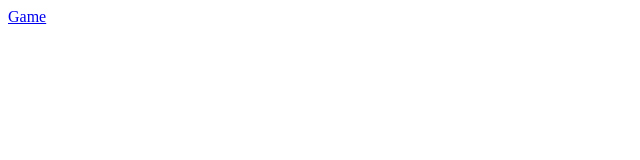
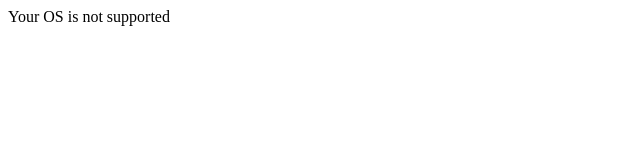
Before and after one commit to Tejas3-max/Tejas3-max.github.io, a plain HTML site: page index.html in a window 1280 px wide. Shown: the whole page, without its empty margins (0-640 px from the left). Drawn offline with Linux system fonts and the light colour scheme.

Commit message:
Update index.html

```diff
--- a/index.html
+++ b/index.html
@@ -9,9 +9,9 @@
     </head>
 
     <body>
-        <a href="https://play.google.com/store/apps/details?id=com.stickman.warriors.stickwarriors.dragon.shadow.fight">Game</a>
+       <!-- <a href="https://play.google.com/store/apps/details?id=com.stickman.warriors.stickwarriors.dragon.shadow.fight">Game</a>-->
         <div class="message"></div>
-        <!--<script src="app.js"></script>-->
+        <script src="app.js"></script>
     </body>
 
 </html>
```
